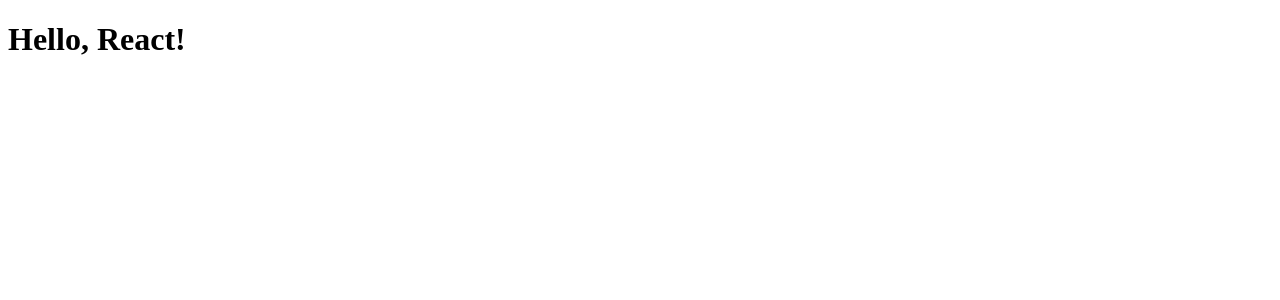
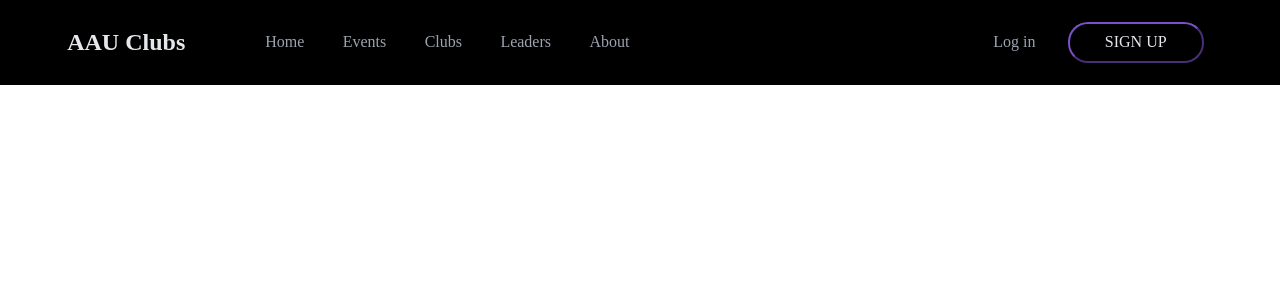
Before and after one commit to GDGAAU/AAU-Clubs, a React (Vite) app in the folder client/: page / in a window 1280 px wide. Shown: the top 300 px of the page. Built offline with nearby package versions, Linux system fonts and the light colour scheme.

Commit message:
Finalized navbar

```diff
--- a/client/src/App.jsx
+++ b/client/src/App.jsx
@@ -1,10 +1,11 @@
 import React from "react";
 import { createRoot } from "react-dom/client";
+import NavBar from "./components/navbar/navbar";
 
 const App = () => {
 	return (
 		<div>
-			<h1>Hello, React!</h1>
+			<NavBar />
 		</div>
 	);
 };
--- a/client/src/components/navbar/navbar.jsx
+++ b/client/src/components/navbar/navbar.jsx
@@ -0,0 +1,27 @@
+import React from "react";
+import styles from './navbar.module.css';
+
+const NavBar = () => {
+    return (
+        <div className={styles.navbar}>
+            <div className={styles.nav}>
+                <div className={styles.logo}>
+                    <h2>AAU Clubs</h2>
+                </div>
+                <div className={styles.links}>
+                    <li><a href="#">Home</a></li>
+                    <li><a href="#">Events</a></li>
+                    <li><a href="#">Clubs</a></li>
+                    <li><a href="#">Leaders</a></li>
+                    <li><a href="#">About</a></li>
+                </div>
+            </div>
+            <div className={styles.buttons}>
+                <p>Log in</p>
+                <p className={styles.signin}>SIGN UP</p>
+            </div>
+        </div>
+    );
+};
+
+export default NavBar;
--- a/client/src/components/navbar/navbar.module.css
+++ b/client/src/components/navbar/navbar.module.css
@@ -0,0 +1,60 @@
+* {
+    padding: 0;
+    margin: 0;
+}
+
+.navbar {
+    display: flex;
+    gap: 1rem;
+    justify-content: space-between;
+    padding: 1% 4%;
+    background-color: #000000;
+    color: #e5e7eb;
+}
+
+.nav {
+    /* border: 1px solid; */
+    display: flex;
+    gap: 4rem;
+    padding: 1rem;
+}
+
+.links {
+    list-style: none;
+    display: flex;
+    /* border: 1px solid; */
+    gap: 2.4rem;
+    padding: 0 1rem;
+    align-items: center;
+}
+
+.links a {
+    text-decoration: none;
+    color: #9ca3af;
+}
+
+.links a:hover, .buttons:hover {
+    color: #e5e7eb;
+    cursor: pointer;
+}
+
+.buttons {
+    display: flex;
+    gap: 2rem;
+    align-items: center;
+    width: 20%;
+    color: #9ca3af;
+}
+
+.signin {
+    border: 2px outset;
+    border-radius: 20px;
+    padding: 4% 15%;
+    border-color: #7d51cb;
+    color: #e5e7eb;
+}
+
+.signin:hover {
+    box-shadow: 0 5px 5px rgba(139, 100, 207, 0.5);
+    transition: 0.2s ease-in-out;
+}
```
